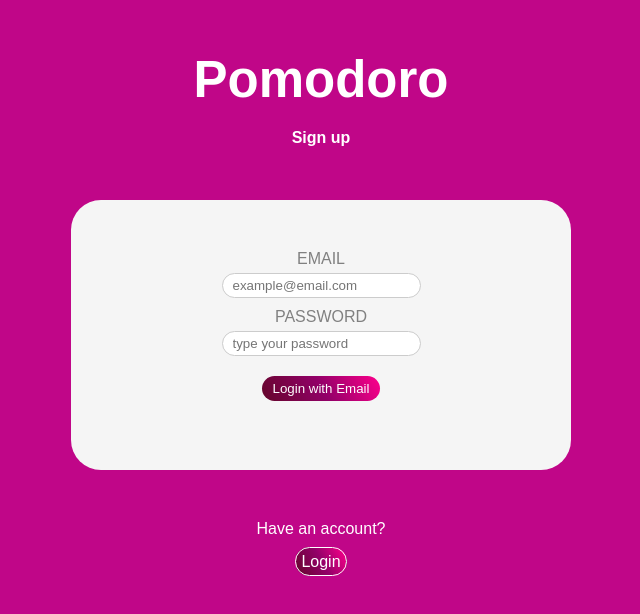
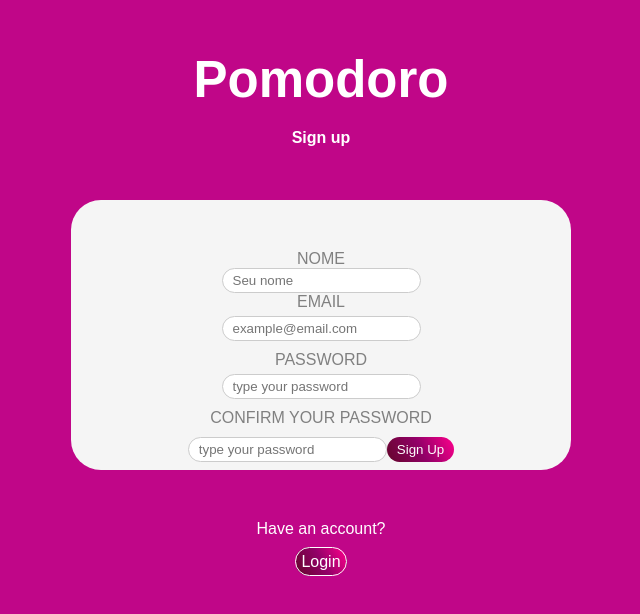
Before and after one commit to louuispy/AnulaMulta, a Next.js app in the folder frontend pomofocus/: page /sign_up in a window 1280 px wide. Shown: the top 614 px of the page, without its empty margins (319-959 px from the left). Built offline with nearby package versions, Linux system fonts and the light colour scheme.

Commit message:
Update sign_up.js

```diff
--- a/frontend pomofocus/pages/sign_up.js
+++ b/frontend pomofocus/pages/sign_up.js
@@ -1,11 +1,40 @@
-import React from 'react'
-import Link from 'next/link'
-import styles from '../app/styles/sign_up.css'
+import React, { useState } from 'react';
+import Link from 'next/link';
+import { useRouter } from 'next/router';
+import styles from '../app/styles/sign_up.css'; // Verifique se o caminho está correto
 
+const SignupPage = () => {
+  const [email, setEmail] = useState('');
+  const [name, setName] = useState('');
+  const [password, setPassword] = useState('');
+  const [confirmPassword, setConfirmPassword] = useState('');
+  const router = useRouter();
 
-export default function Login() {
+  const handleSubmit = async (e) => {
+    e.preventDefault();
+
+    if (password !== confirmPassword) {
+      console.error('Passwords do not match');
+      return;
+    }
+
+    const response = await fetch('/api/Users/cadastrar', {
+      method: 'POST',
+      headers: {
+        'Content-Type': 'application/json',
+      },
+      body: JSON.stringify({ email, name, password }),
+    });
+
+    if (response.ok) {
+      router.push('/login');
+    } else {
+      console.error('Failed to register');
+    }
+  };
+
   return (
-        <div>
+    <div className={styles.container}>
       <header id="header">
         <h1>
           <Link href='/'>Pomodoro</Link>
@@ -14,20 +43,42 @@ export default function Login() {
       </header>
 
       <main id="main-container">
+        <form onSubmit={handleSubmit}>
+          <p>NOME</p>
+          <input
+            id="name"
+            type="text"
+            placeholder="Seu nome"
+            value={name}
+            onChange={(e) => setName(e.target.value)}
+          />
           <p>EMAIL</p>
-                <form id="email-form">
-                    <input id="email" type="email" placeholder="example@email.com" />
-                </form>
+          <input
+            id="email"
+            type="email"
+            placeholder="example@email.com"
+            value={email}
+            onChange={(e) => setEmail(e.target.value)}
+          />
           <p>PASSWORD</p>
-                <form id="password-form">
-                    <input id="password" type="password" placeholder='type your password'/>
-                </form>
-                <form>
-                    <Link href="/">
-                        <button id="login" className="enviar" type="submit">
-                        Login with Email
+          <input
+            id="password"
+            type="password"
+            placeholder='type your password'
+            value={password}
+            onChange={(e) => setPassword(e.target.value)}
+          />
+          <p>CONFIRM YOUR PASSWORD</p>
+          <input
+            id="confirm-password"
+            type="password"
+            placeholder='type your password'
+            value={confirmPassword}
+            onChange={(e) => setConfirmPassword(e.target.value)}
+          />
+          <button id="signup" className="enviar" type="submit">
+            Sign Up
           </button>
-                    </Link>
         </form>
       </main>
 
@@ -36,5 +87,7 @@ export default function Login() {
         <Link href='/login' id="link">Login</Link>
       </footer>
     </div>
-    )
-}
+  );
+};
+
+export default SignupPage;
```
Lines whose indentation alone changed are shown as unchanged.
